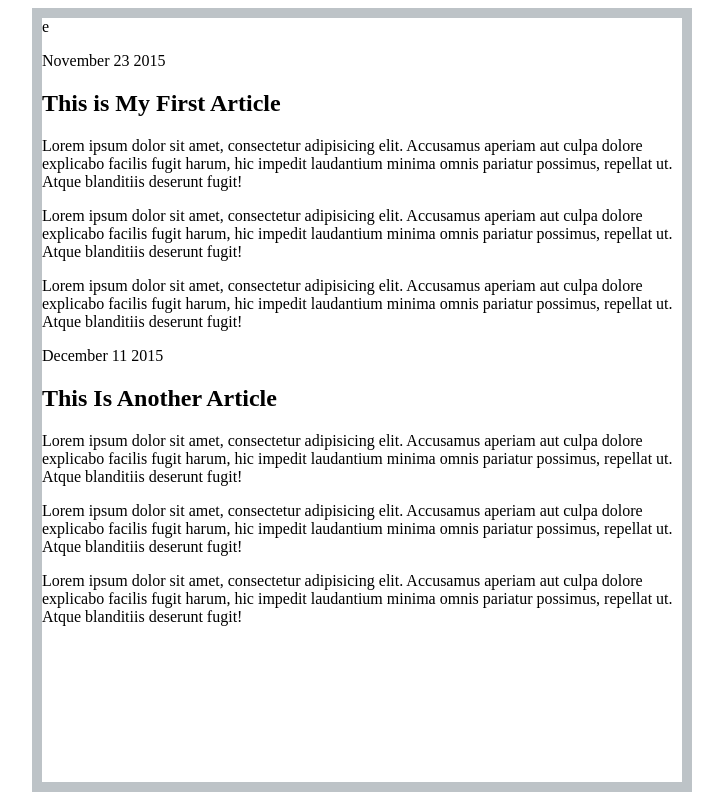
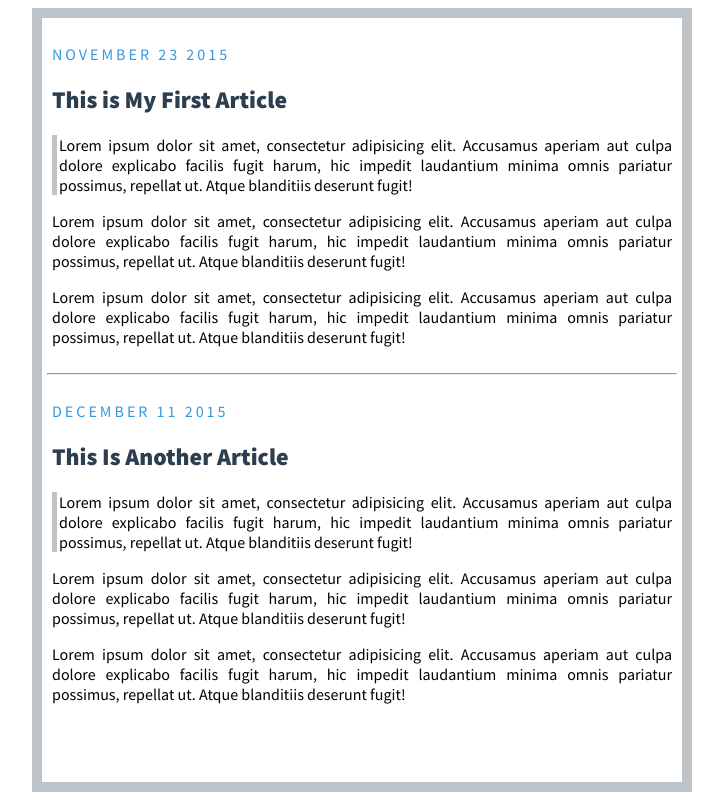
Before and after one commit to hemolyticus/CSSBlogExercise, a plain HTML site: page index.html in a window 1280 px wide. Shown: the whole page, without its empty margins (288-1011 px from the left). Drawn offline with Linux system fonts and the light colour scheme.

Commit message:
Styled the page so it would look like the same as the video

```diff
--- a/index.html
+++ b/index.html
@@ -1,6 +1,6 @@
 <html>
 <head>
-    e
+
   <title>Blog</title>
     <link href="https://fonts.googleapis.com/css?family=Source+Sans+Pro:400,600,700,900" rel="stylesheet">    <link rel="stylesheet" href="main.css" type="text/css">
 </head>
@@ -12,7 +12,7 @@
     <p>Lorem ipsum dolor sit amet, consectetur adipisicing elit. Accusamus aperiam aut culpa dolore explicabo facilis fugit harum, hic impedit laudantium minima omnis pariatur possimus, repellat ut. Atque blanditiis deserunt fugit!</p>
     <p>Lorem ipsum dolor sit amet, consectetur adipisicing elit. Accusamus aperiam aut culpa dolore explicabo facilis fugit harum, hic impedit laudantium minima omnis pariatur possimus, repellat ut. Atque blanditiis deserunt fugit!</p>
 </div>
-
+<hr>
 <div>
 <p class="date">December 11 2015</p>
     <h2>This Is Another Article</h2>
--- a/main.css
+++ b/main.css
@@ -5,6 +5,7 @@
 
 *
 {
+    font-family: 'Source Sans Pro', sans-serif;
 }
 body{
     border: 10px solid #bdc3c7;
@@ -14,5 +15,31 @@ body{
 
 .date
 {
+  color: #3498db;
+    text-transform: uppercase;
+    letter-spacing: 3px;
+}
+
+h2
+{
+    color: #2c3e50;
+    font-weight: 800;
+}
+
+div p:nth-of-type(2)
+{
+    border-left: 5px solid #bdc3c7;
+    padding-left: 2px;
 
 }
+
+div
+{
+    padding: 10px;
+    text-align: justify;
+}
+hr
+{
+    color: #bdc3c7;
+    margin: 0 5px 0 5px;
+}
```
